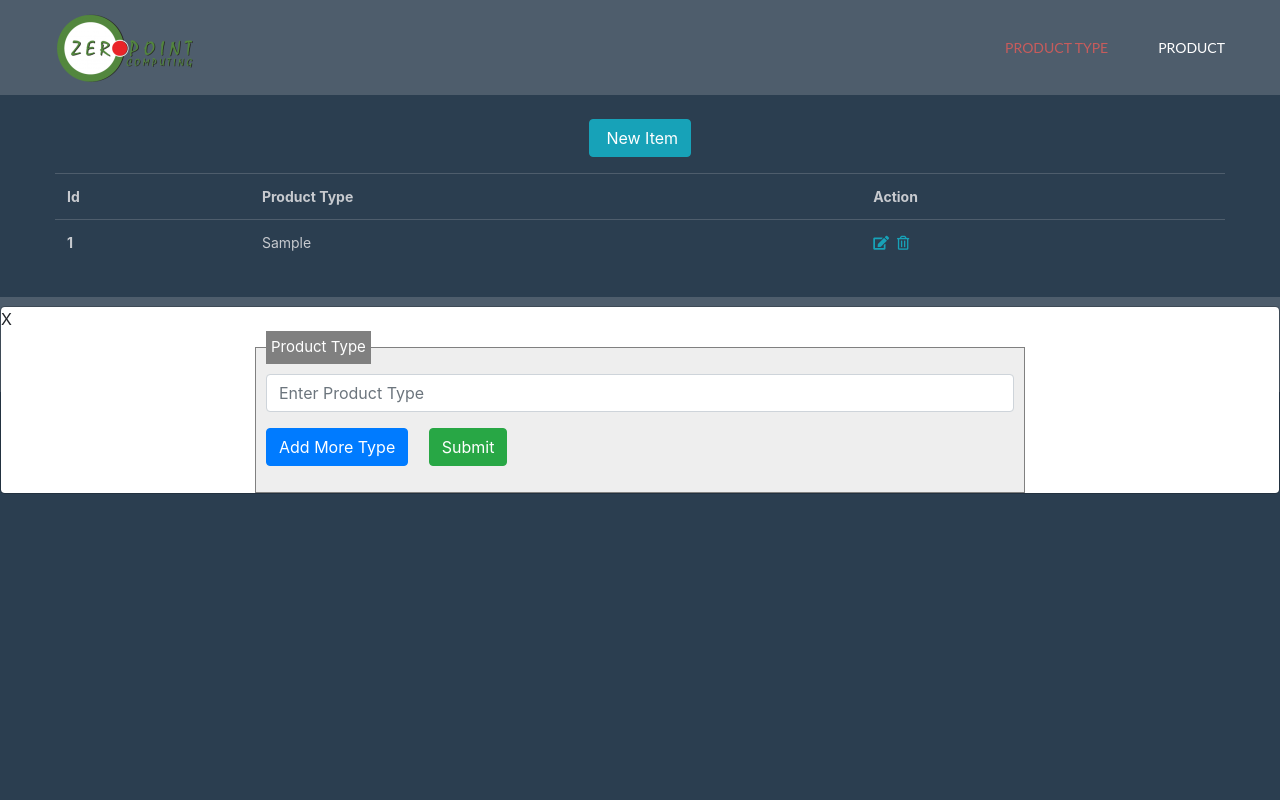
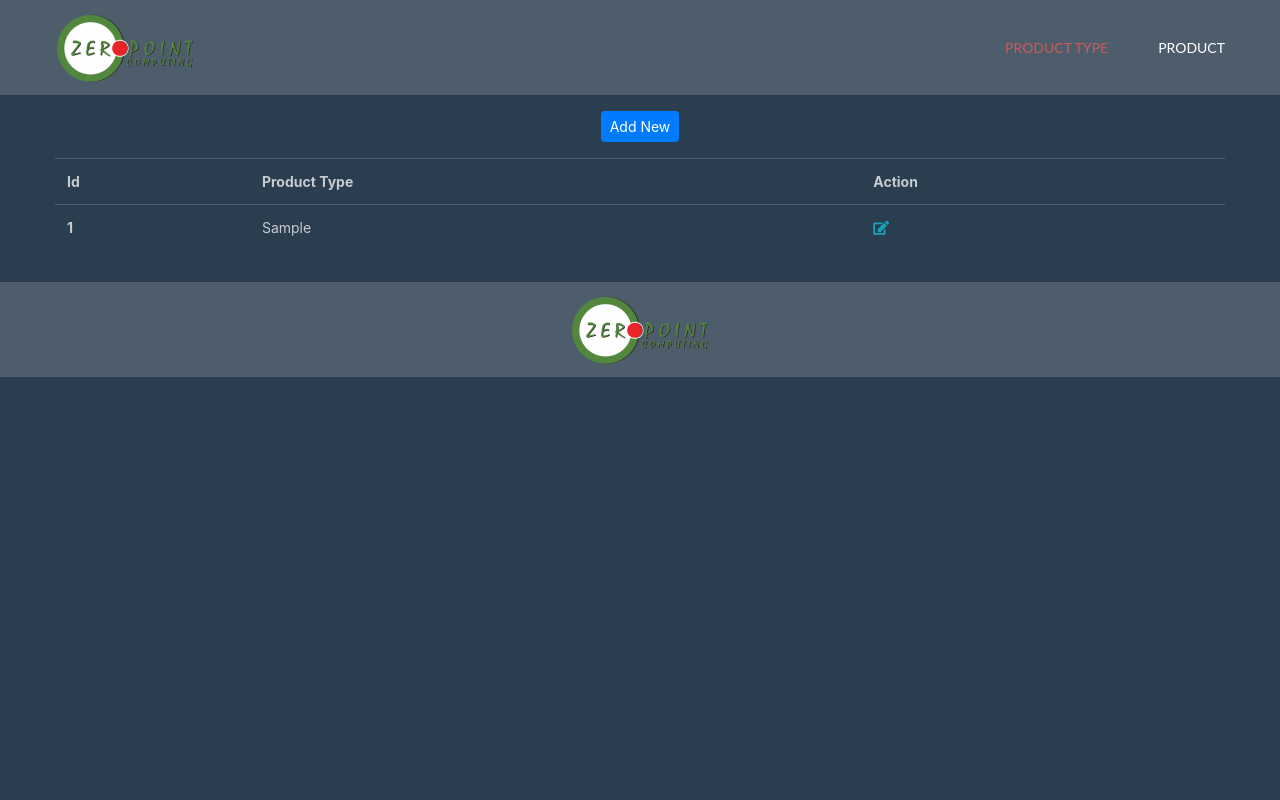
Before and after one commit to mdtahidulislam/priceestimation, a PHP site: page / in a window 1280 px wide. Run offline with PHP 8.4, Linux system fonts and the light colour scheme; tables that the repository leaves empty or names only in its code hold one stand-in row (values such as "Sample post").

Commit message:
product insert done

```diff
--- a/assets/css/style.css
+++ b/assets/css/style.css
@@ -124,8 +124,10 @@ body {
 }
 
 .mobile-menu ul li a:hover {
-  color: #A3A3A3;
+  color: #C75C5C;
   border-bottom-color: #000;
+  text-decoration: none;
+  transition: 0.3s;
 }
 
 a.active {
--- a/header.php
+++ b/header.php
@@ -23,10 +23,10 @@
                   </a>
                   <ul class="main-menu">
                     <li>
-                        <a href="/" class="active">Product Type</a>
+                        <a href="index.php" class="<?php echo basename($_SERVER['PHP_SELF']) == 'index.php' ? 'active' : '';?>">Product Type</a>
                     </li>
                     <li>
-                        <a href="product.php">Product</a>
+                        <a href="product.php" class="<?php echo basename($_SERVER['PHP_SELF']) == 'product.php' ? 'active' : '';?>">Product</a>
                     </li>
                   </ul>
                   <div class="menu-bar d-md-none d-sm-block">
@@ -50,10 +50,10 @@
     <nav class="mobile-menu">
         <ul id="mobile-menu-active">
           <li>
-              <a href="/" class="active">Product Type</a>
+              <a href="index.php" class="<?php echo basename($_SERVER['PHP_SELF']) == 'index.php' ? 'active' : '';?>">Product Type</a>
           </li>
           <li>
-              <a href="product.php">Product</a>
+              <a href="product.php" class="<?php echo basename($_SERVER['PHP_SELF']) == 'product.php' ? 'active' : '';?>">Product</a>
           </li>
         </ul>
     </nav>
--- a/index.php
+++ b/index.php
@@ -5,44 +5,42 @@
   <div class="container">
     <div class="row">
       <div class="col-md-12 titile_bar text-center">
-        <button class="btn btn-info btn-md mt-4 mb-3 trigger" title="New Item">
-          <span class="glyphicon glyphicon-tag">&nbsp;</span>New Item
-        </button>
+        <a href="#addnewtype" data-toggle="modal" class="btn btn-primary btn-sm mt-3 mb-3">Add New</a>
       </div>
     </div>
   </div>
 </section>
 <!-- end add item btn -->
 
-<!-- product type form area -->
-<section class="form pt-3 pb-3 modal">
+<!-- Product Type Modal -->
+<div class="modal fade" id="addnewtype" tabindex="-1" role="dialog" aria-labelledby="addnewtypeLabel" aria-hidden="true">
+  <div class="modal-dialog">
     <div class="modal-content">
-    <span class="close-button">X</span>
-      <div class="container">
-        <div class="row">
-            <div class="col-md-8 offset-md-2">
-                <form name="product_type" id="product_type" action="create.php" method="post">
+      <div class="modal-header">
+        <button type="button" class="close" data-dismiss="modal" aria-hidden="true">&times;</button>
+      </div>
+      <form method="POST" action="create.php" class="form-horizontal" enctype="multipart/form-data" >
+        <div class="modal-body">
           <fieldset>
             <legend>Product Type</legend>
             <div id="dynamic_field">
               <div class="form-row">
                 <div class="form-group col-12">
-                          <input type="text" name="producttype[]" required placeholder="Enter Product Type" class="form-control"/>
+                  <input type="text" name="producttype" required placeholder="Enter Product Type" class="form-control"/>
                 </div>
               </div>
             </div>
-                    <div class="form-group">
-                      <input type="button" name="add" id="add" class="btn btn-primary mr-3" value="Add More Type">
-                        <!-- <button type="button" name="add" id="add" class="btn btn-primary">Add More Type</button> -->
-                        <input type="submit" class="btn btn-success" name="submit" id="submit" value="Submit">
+          </fieldset>
         </div>
-                  </fieldset>
+        <div class="modal-footer">
+          <button type="button" class="btn btn-default" data-dismiss="modal">Cancel</button>
+          <button type="submit" class="btn btn-primary">Submit</a>
+          <input type="hidden" name="action" value="addtype">
+        </div>
       </form>
     </div>
   </div>
 </div>
-  </div>
-</section><!-- end form area -->
 
 <!-- product type output form area -->
 <section class="table_holder product-type-out pb-3">
@@ -76,9 +74,6 @@
                     <a href="update.php?id=<?php echo urldecode($row['id']); ?>" class="mr-1" title="Edit">
                       <i class="fas fa-edit"></i>
                     </a>
-                    <a href="delete.php?id=<?php echo urldecode($row['id']); ?>" title="Delete">
-                      <i class="far fa-trash-alt"></i>
-                    </a>
                 </td>
               </tr>
               <?php
--- a/update.php
+++ b/update.php
@@ -23,6 +23,8 @@
         header("Location:index.php");
     }
 ?>
+
+
 <!-- product type update form -->
 <section class="pt-4 pb-4">
     <div class="container">
@@ -43,6 +45,7 @@
                         <!--
                         <input type="button" name="add" id="add" class="btn btn-primary mr-3" value="Add More Type">
                         <button type="button" name="add" id="add" class="btn btn-primary">Add More Type</button> -->
+                        <input type="hidden" name="action"  value="updatetype">
                         <input type="submit" class="btn btn-success" name="update" id="update" value="Update">
                     </div>
                     </fieldset>
```
Also changed, not shown: assets/js/main.js (+1 -18 lines), create.php (+12 -23 lines), product.php (+11 -11 lines), product_update.php (added, +56 -0 lines). Lines whose indentation alone changed are shown as unchanged.
